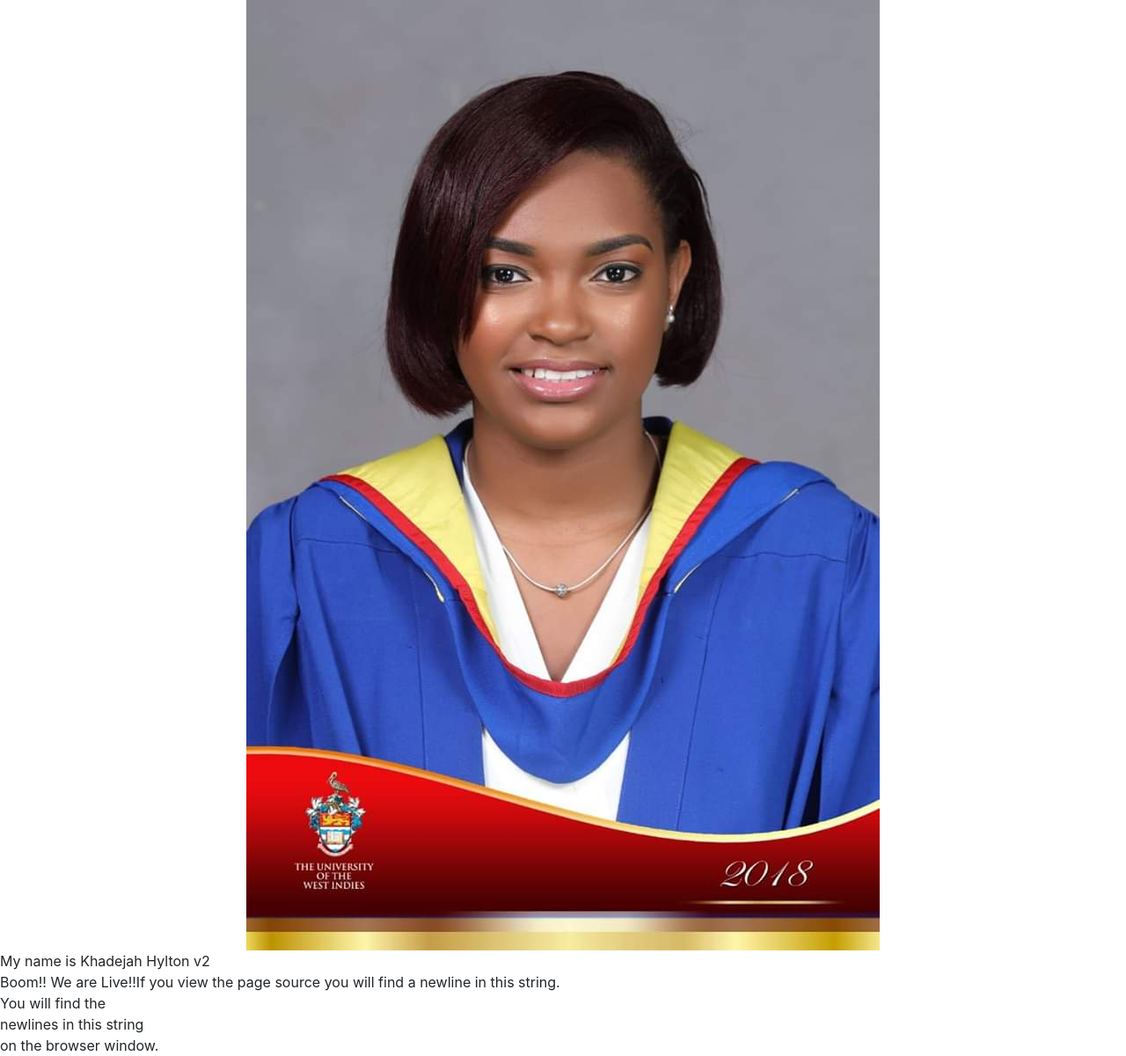
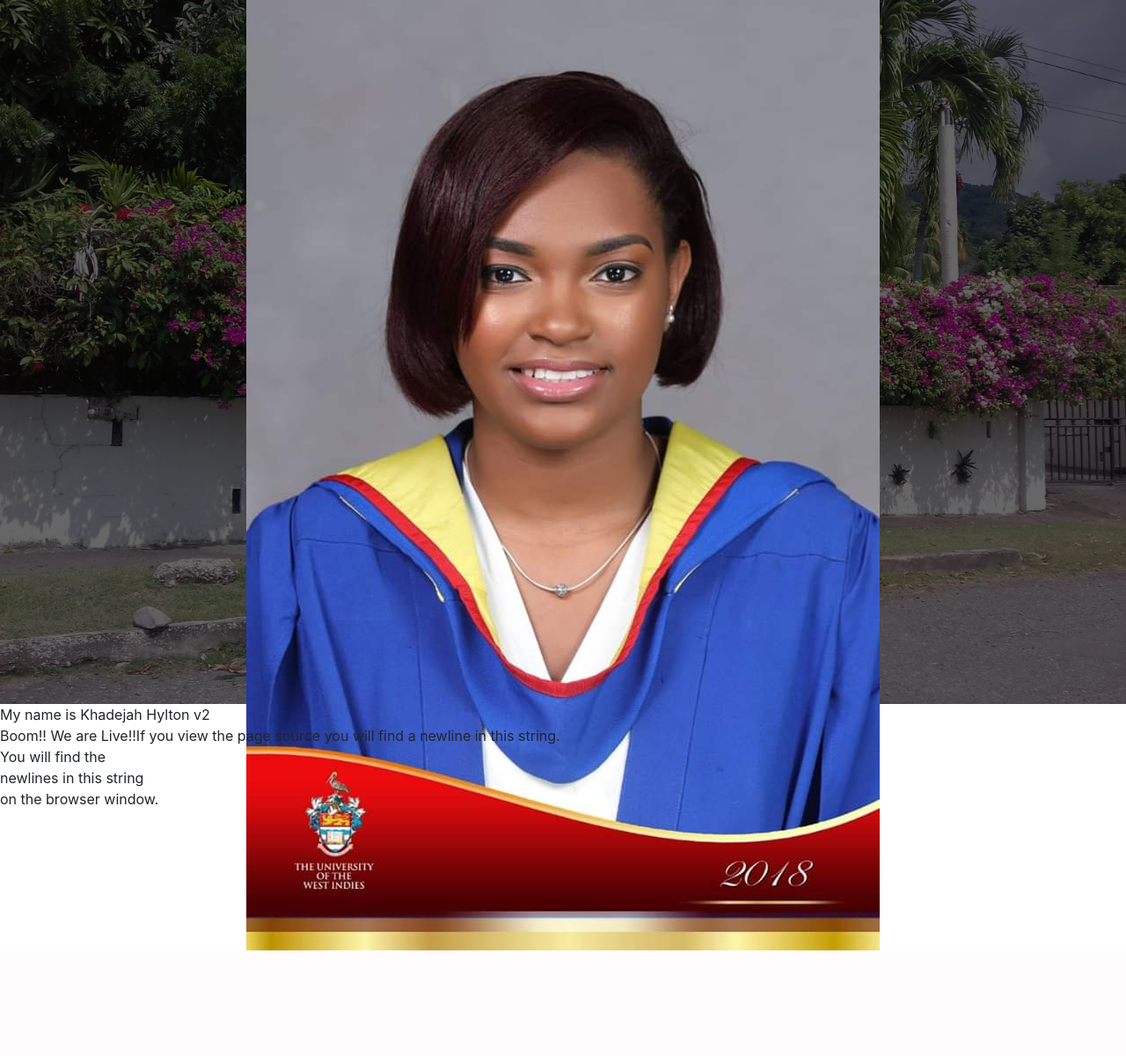
Before and after one commit to Dejah9/profile, a PHP site: page / in a window 1280 px wide. Shown: the whole page at 88% size. After the commit the page ends 1080 px from the top, so only its background shows below. Run offline with PHP 8.4, Linux system fonts and the light colour scheme.

Commit message:
added backgroung image

```diff
--- a/style.css
+++ b/style.css
@@ -1,3 +1,13 @@
 body{
-
+	margin: 0;
+	padding: 0;
+	font-family: sans-serif;
 }
+/*Header CSS*/
+#header{
+	height: 100vh;
+	background: linear-gradient(rgba(0,0,0,0.6),rgba(0,0,0,0.6)),url(img/background.jpg);
+	background-position: center;
+	background-size: cover;
+	background-attachment: fixed;
+}
```
Also changed, not shown: background.jpg (renamed from 20181108_122921.jpg).
